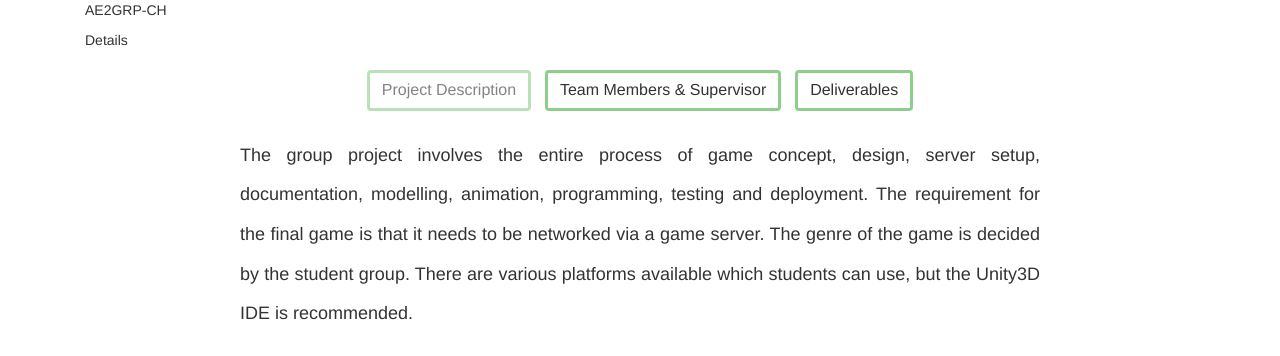
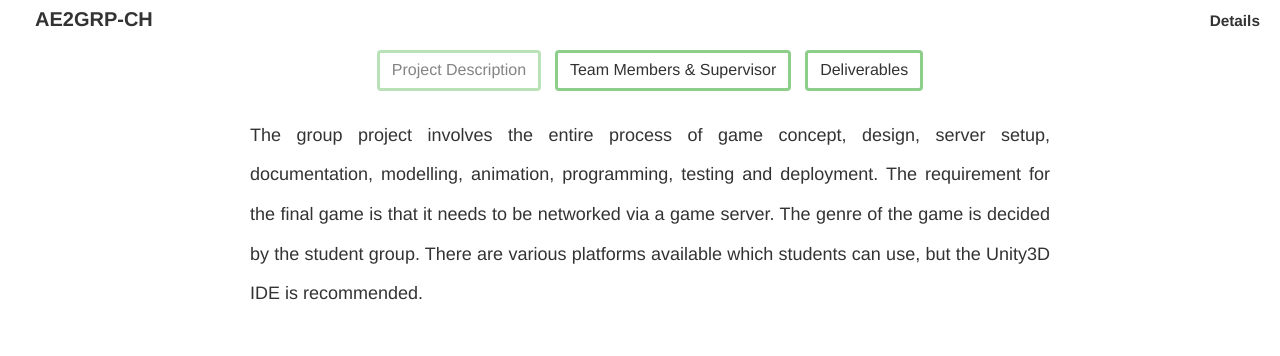
Before and after one commit to adrianhartanto0/web, a plain HTML site: page index.html in a window 1280 px wide. Shown: the top 356 px of the page. Drawn offline with Linux system fonts and the light colour scheme.

Commit message:
styles for content added

```diff
--- a/css/index.css
+++ b/css/index.css
@@ -1,6 +1,27 @@
 body{margin:0;padding:0;}
+p{margin:0;}
+
+.hidden1{display:none !important;opacity:0;}
+.visible1{display:block !important;}
+
+.container{width:1300px;}
+
+.choice{width:9%;margin:5px 0 0 91%;}
+.header{height:40px;padding:5px;}
+.header > .right{font-size:11.5pt;}
+.header > .left{font-size:15pt;}
+.header > .left,.header > .right{float:left;width:50%;font-weight:600;}
+
+
 .nav-content{display:inline-block;cursor:pointer;margin:0 5px;}
 .bottom{text-align:center;padding:10px 0 0 0;}
 .btn-default{border-color:#8dcf8a;border:3.5px solid #8dcf8a;font-size: 16px}
+
 .selected{opacity:0.6;}
+
+
+.member{float:left;width:220px;text-align: center;font-size: 15pt}
+.member > img{width:170px;}
+.member > p{font-size:12pt;margin:5px 0 0 0;}
+.members{width:1100px !important;opacity:0;}
 .content{width:800px;text-align: justify;margin:25px auto 0;font:18px Helvetica;line-height: 2.2em}
```
